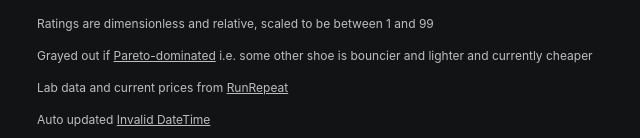
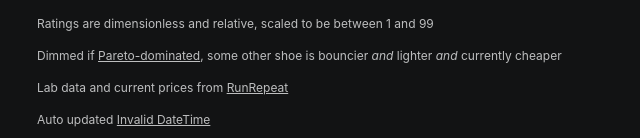
Before and after one commit to adrianAlday/run-rankings, a Next.js app: page /shoes in a window 1280 px wide. Shown: the part 186-324 px from the top of the page, without its empty margins (319-959 px from the left). Built offline with nearby package versions, Linux system fonts and the light colour scheme; no server answers; the database is empty.

Commit message:
copy change

```diff
--- a/app/_components/Shoes.tsx
+++ b/app/_components/Shoes.tsx
@@ -177,8 +177,9 @@ const Shoes = ({ data }: ShoesProps) => {
             }
           >
             <div>
-              Grayed out if <span className="underline">Pareto-dominated</span>{" "}
-              i.e. some other shoe is bouncier and lighter and currently cheaper
+              Dimmed if <span className="underline">Pareto-dominated</span>,
+              some other shoe is bouncier <span className="italic">and</span>{" "}
+              lighter <span className="italic">and</span> currently cheaper
             </div>
           </Link>
         </div>
```
